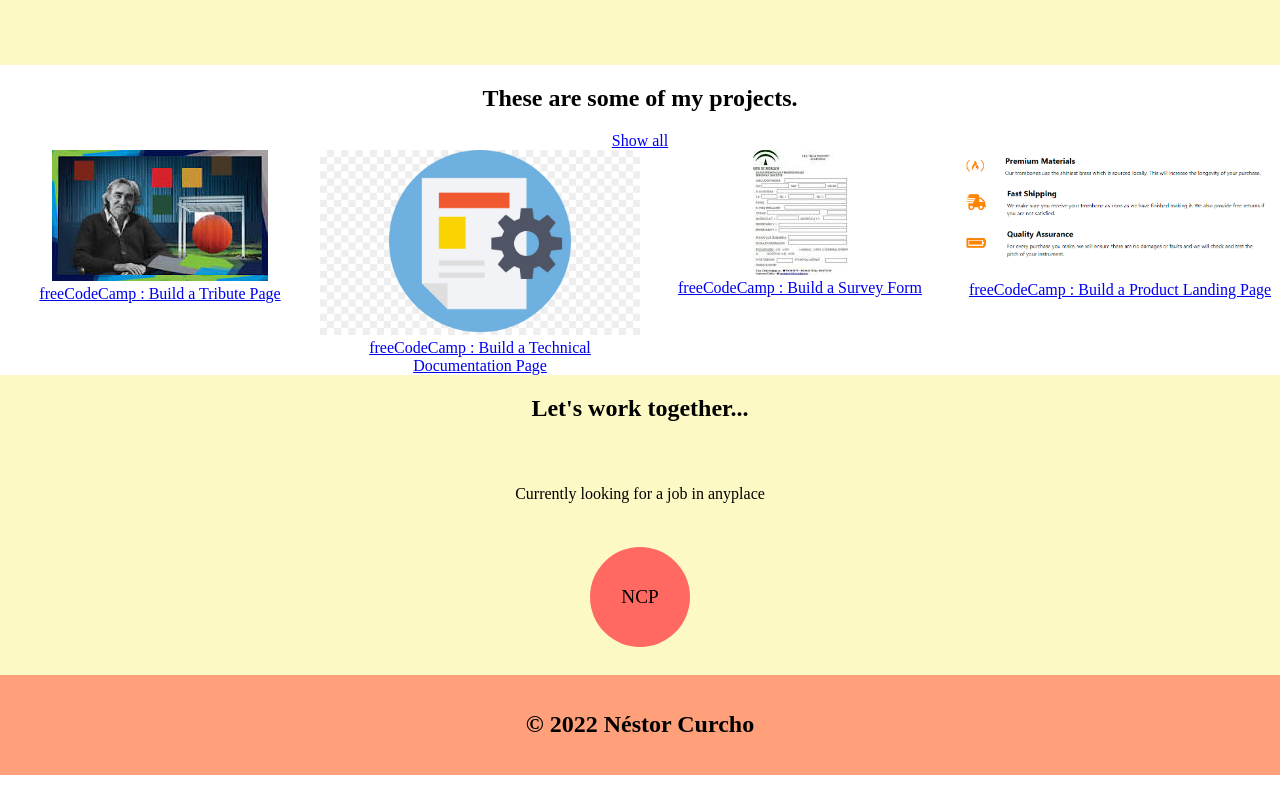
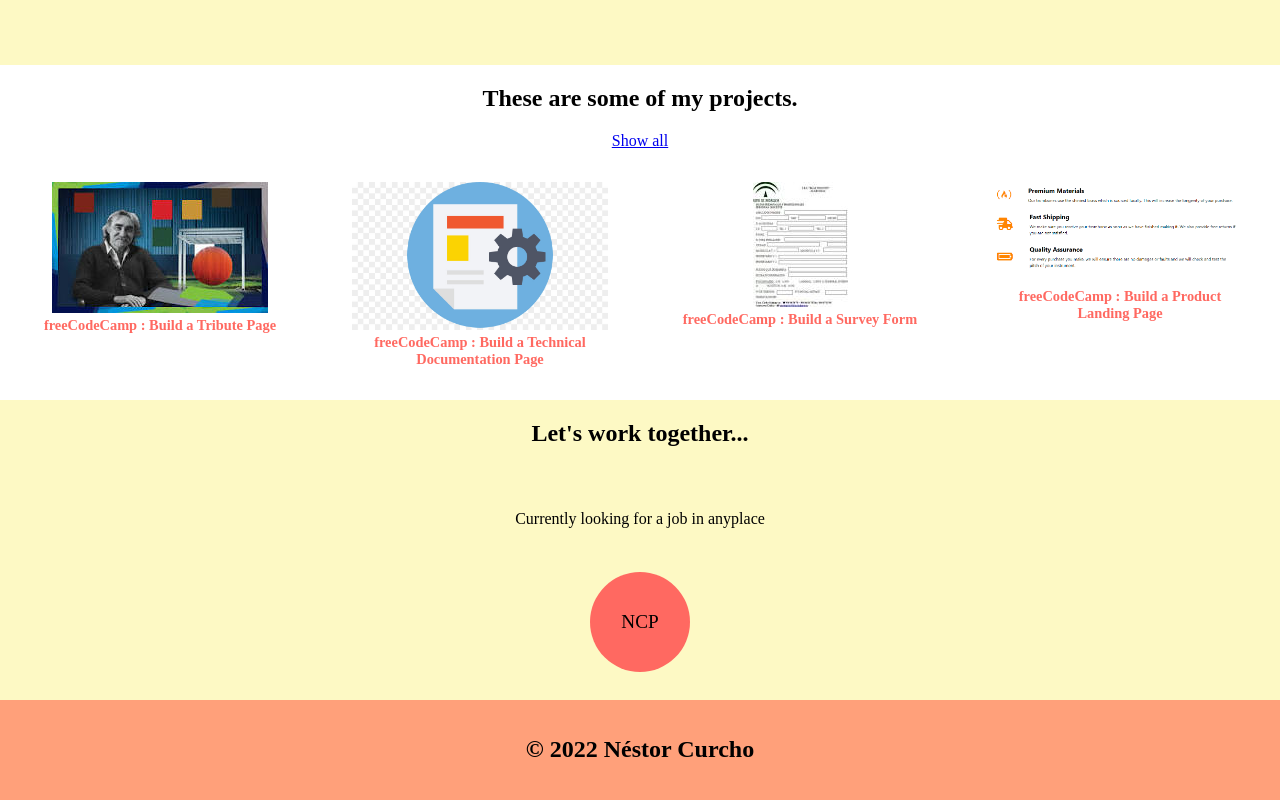
Before and after one commit to Dorcas126/review-my-own-project, a plain HTML site: page index.html in a window 1280 px wide. Shown: the part 753-1553 px from the top of the page. Before the commit the page ends 1528 px from the top, so only its background shows below. Drawn offline with Linux system fonts and the light colour scheme.

Commit message:
added html

```diff
--- a/index.html
+++ b/index.html
@@ -22,26 +22,26 @@
          <h1>These are some of my projects.</h1>
          <a href="https://nothingpage.com/" target="_blank">Show all</a>
          <div class="tiles">
-            <div class="project-title">
+            <div class="project-tile">
                <a href="https://pagina.com/frcodecamp/full/" target="_blank">
                   <img src="./img/jesussoto.jpg" alt="freeCodeCamp : Build a Tribute Page" class="responsive">
                   <div>freeCodeCamp : Build a Tribute Page</div>
                </a>
             </div>
-            <div class="project-title">
+            <div class="project-tile">
                <a href="https://codepen.io/frcodecamp/full/" target="_blank">
                   <img src="./img/techdocu.jpg" alt="freeCodeCamp : Build a Technical Documentation Page"
                      class="responsive">
                   <div>freeCodeCamp : Build a Technical Documentation Page</div>
                </a>
             </div>
-            <div class="project-title">
+            <div class="project-tile">
                <a href="https://codepen.io/frcodecamp/full/" target="_blank">
                   <img src="./img/form.jpg" alt="freeCodeCamp : Build a Survey Form" class="responsive">
                   <div>freeCodeCamp : Build a Survey Form</div>
                </a>
             </div>
-            <div class="project-title">
+            <div class="project-tile">
                <a href="https://codepen.io/frcodecamp/full/" target="_blank">
                   <img src="./img/landing.png" alt="freeCodeCamp : Build a Product Landing Page" class="responsive">
                   <div>freeCodeCamp : Build a Product Landing Page</div>
```
